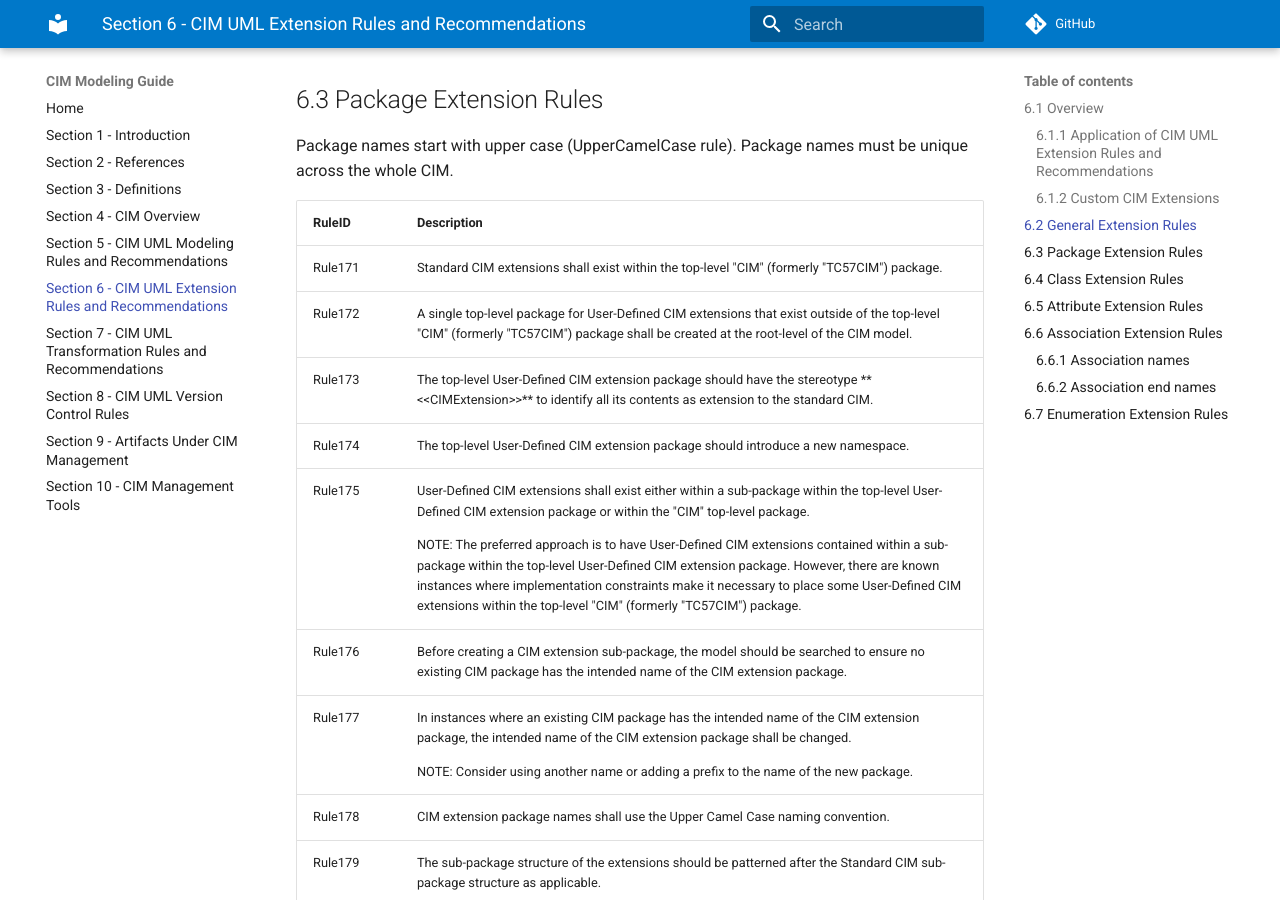
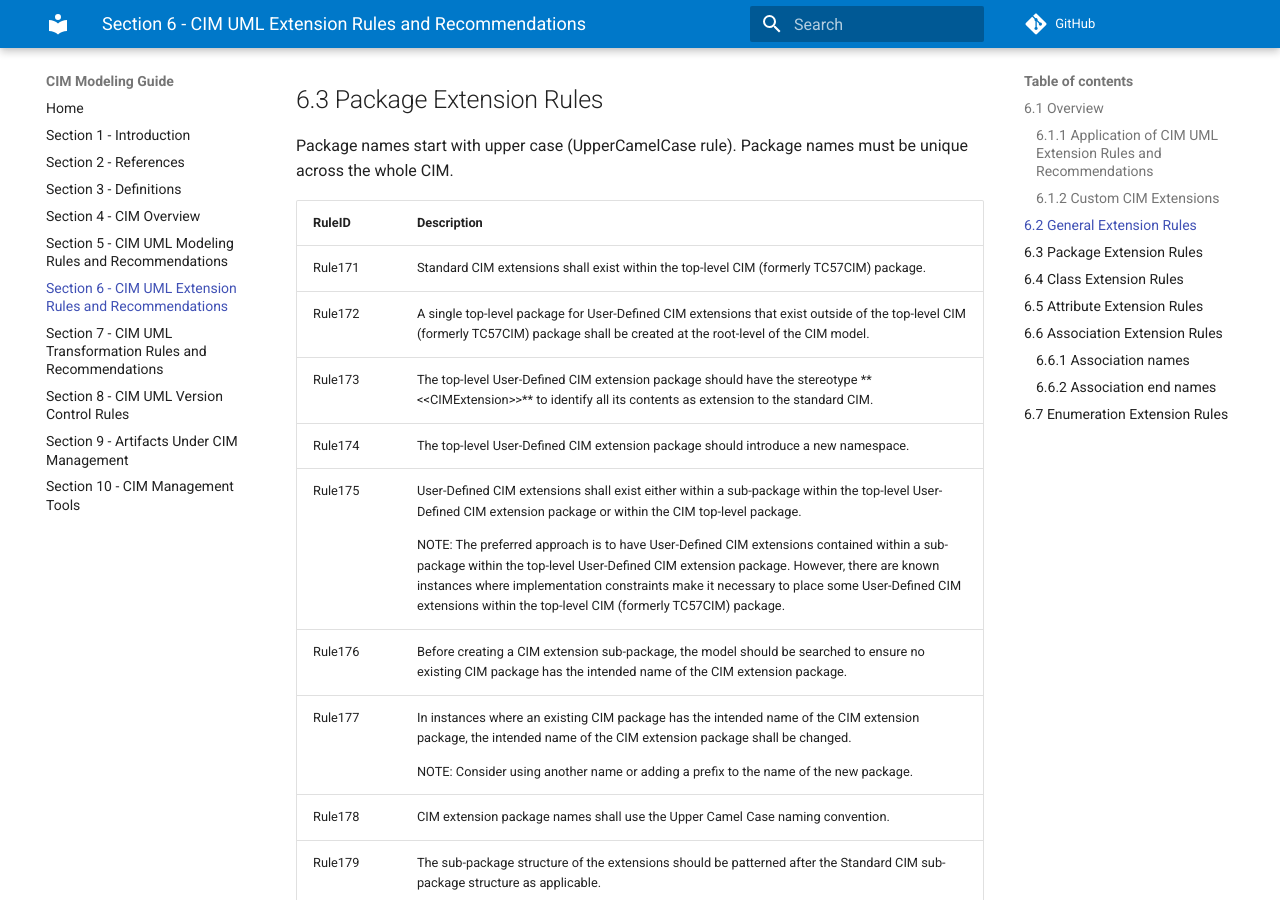
Before and after one commit to cimug-org/cim-modeling-guide, an MkDocs documentation site: the page built from docs/section6-cim-uml-extension-rules-and-recommendations.md, in a window 1280 px wide and 900 px high, scrolled down 4284 px. Built offline with MkDocs 1.6.1 and Material for MkDocs 9.7.7, drawn with Linux system fonts in a browser that asks for light colours; comment, search, counter and statistics services are not loaded.

Commit message:
Editorial updates.

```diff
--- a/docs/section6-cim-uml-extension-rules-and-recommendations.md
+++ b/docs/section6-cim-uml-extension-rules-and-recommendations.md
@@ -99,11 +99,11 @@ Package names start with upper case (UpperCamelCase rule). Package names must be
 <tbody>
 <tr class="odd">
 <td>Rule171</td>
-<td>Standard CIM extensions shall exist within the top-level "CIM" (formerly "TC57CIM") package.</td>
+<td>Standard CIM extensions shall exist within the top-level CIM (formerly TC57CIM) package.</td>
 </tr>
 <tr class="even">
 <td>Rule172</td>
-<td>A single top-level package for User-Defined CIM extensions that exist outside of the top-level "CIM" (formerly "TC57CIM") package shall be created at the root-level of the CIM model.</td>
+<td>A single top-level package for User-Defined CIM extensions that exist outside of the top-level CIM (formerly TC57CIM) package shall be created at the root-level of the CIM model.</td>
 </tr>
 <tr class="odd">
 <td>Rule173</td>
@@ -115,8 +115,8 @@ Package names start with upper case (UpperCamelCase rule). Package names must be
 </tr>
 <tr class="odd">
 <td>Rule175</td>
-<td><p>User-Defined CIM extensions shall exist either within a sub-package within the top-level User-Defined CIM extension package or within the "CIM" top-level package.</p>
-<p>NOTE: The preferred approach is to have User-Defined CIM extensions contained within a sub-package within the top-level User-Defined CIM extension package. However, there are known instances where implementation constraints make it necessary to place some User-Defined CIM extensions within the top-level "CIM" (formerly "TC57CIM") package.</p></td>
+<td><p>User-Defined CIM extensions shall exist either within a sub-package within the top-level User-Defined CIM extension package or within the CIM top-level package.</p>
+<p>NOTE: The preferred approach is to have User-Defined CIM extensions contained within a sub-package within the top-level User-Defined CIM extension package. However, there are known instances where implementation constraints make it necessary to place some User-Defined CIM extensions within the top-level CIM (formerly TC57CIM) package.</p></td>
 </tr>
 <tr class="even">
 <td>Rule176</td>
```
Also changed, not shown: docs/section5-cim-uml-modeling-rules-and-recommendations.md (+9 -9 lines), docs/section7-cim-uml-transformation-rules-and-recommendations.md (+1 -1 lines).
